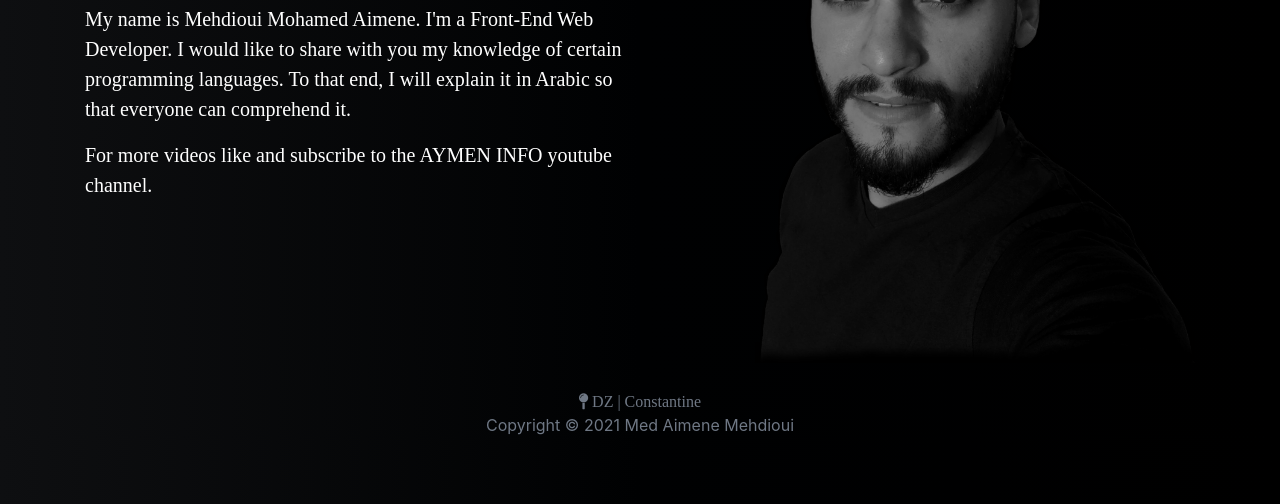
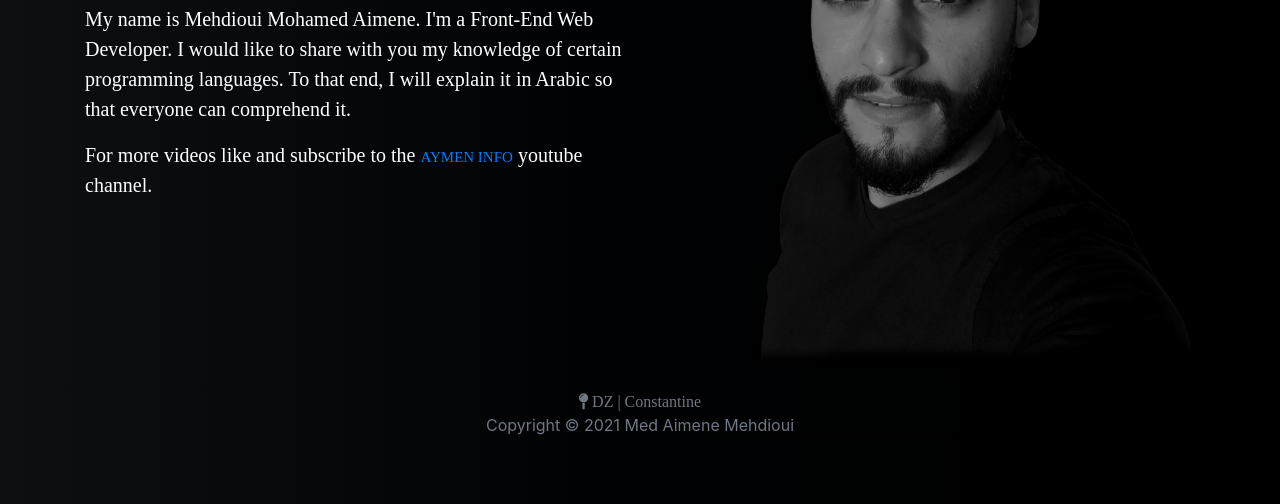
Before and after one commit to medaymenmehdioui/aymen-info, a plain HTML site: page about.html in a window 1280 px wide. Shown: the part 296-800 px from the top of the page. Drawn offline with nearby package versions, Linux system fonts and the light colour scheme.

Commit message:
update abt

```diff
--- a/about.html
+++ b/about.html
@@ -69,7 +69,7 @@
                         </p>
 
                         <p>
-                            For more videos like and subscribe to the AYMEN INFO youtube channel.
+                            For more videos like and subscribe to the <a href="https://www.youtube.com/c/aymeninfo" >AYMEN INFO</a> youtube channel.
                         </p>
                     </div>
 
```
